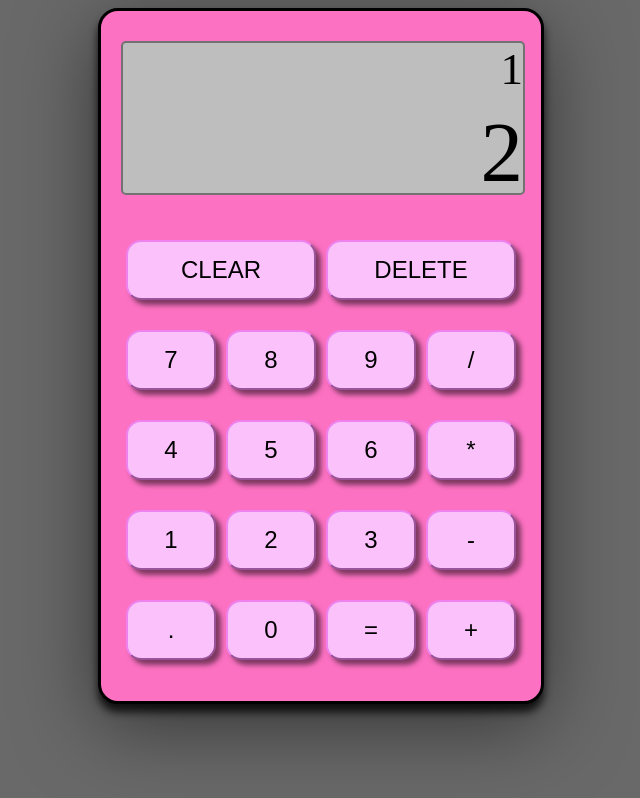
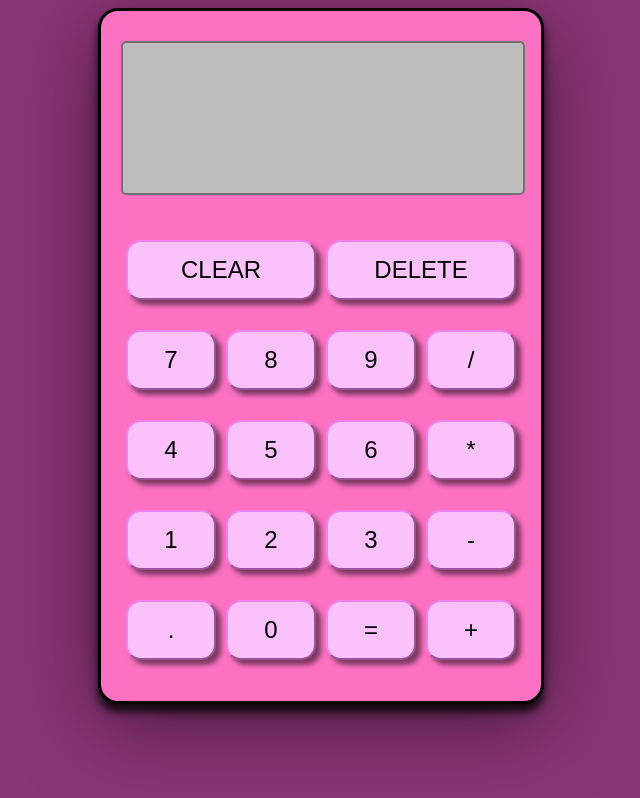
Before and after one commit to Gruby9/Calculator, a plain HTML site: page index.html in a window 1280 px wide. Shown: the whole page, without its empty margins (319-959 px from the left). Drawn offline with Linux system fonts and the light colour scheme.

Commit message:
changed background color

```diff
--- a/index.html
+++ b/index.html
@@ -11,8 +11,8 @@
 <body>
    <div class="body">
        <div class="screen">
-          <div class="first line">1</div>
-          <div class="second line">2</div>
+          <div class="first line"></div>
+          <div class="second line"></div>
        </div>
        <div class="first row">
             <button class="button clear">CLEAR</button>
--- a/style.css
+++ b/style.css
@@ -1,5 +1,5 @@
 html {
-    background-color: dimgray;
+    background-color: rgb(139, 52, 118);
 }
 
 body {
```
